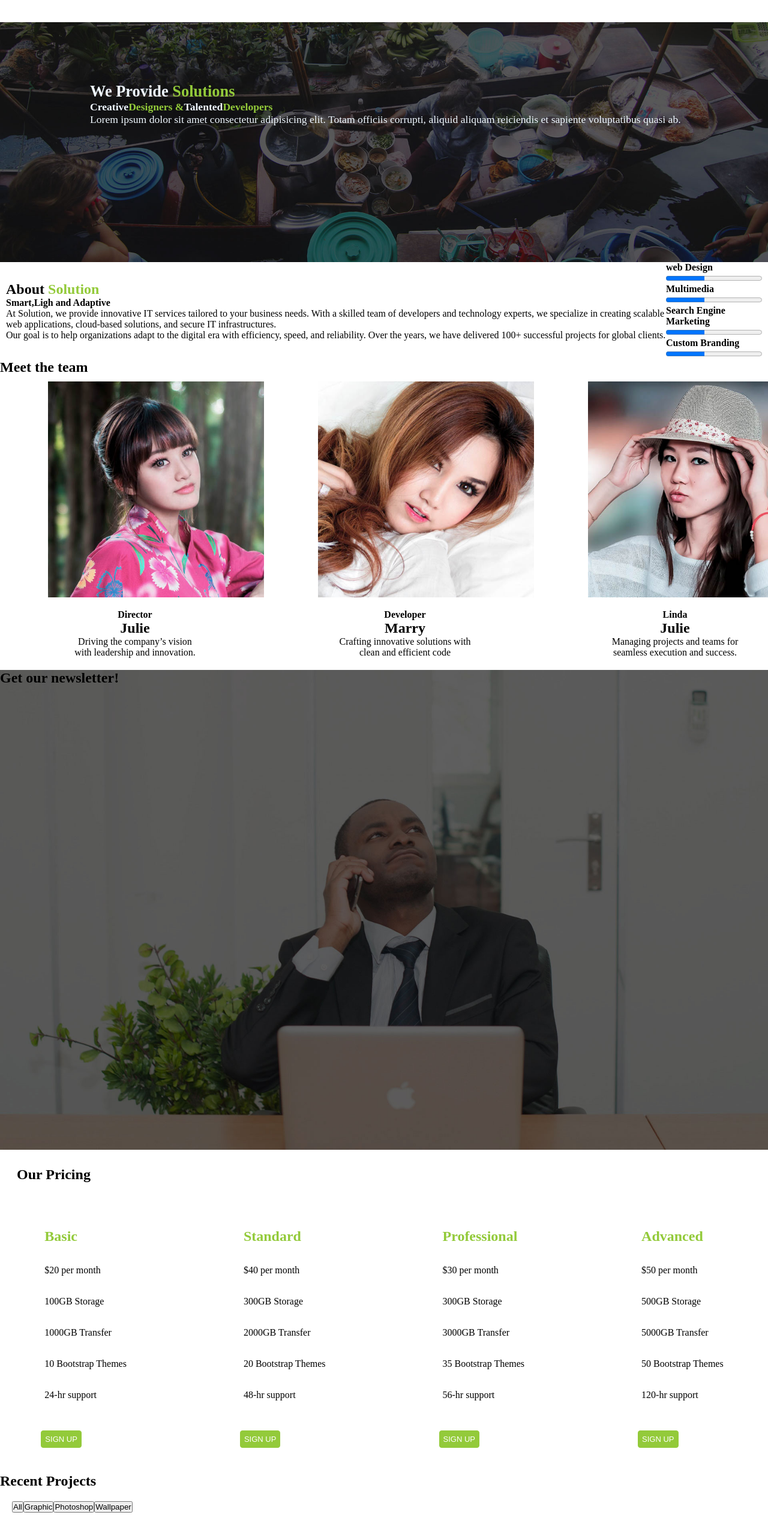
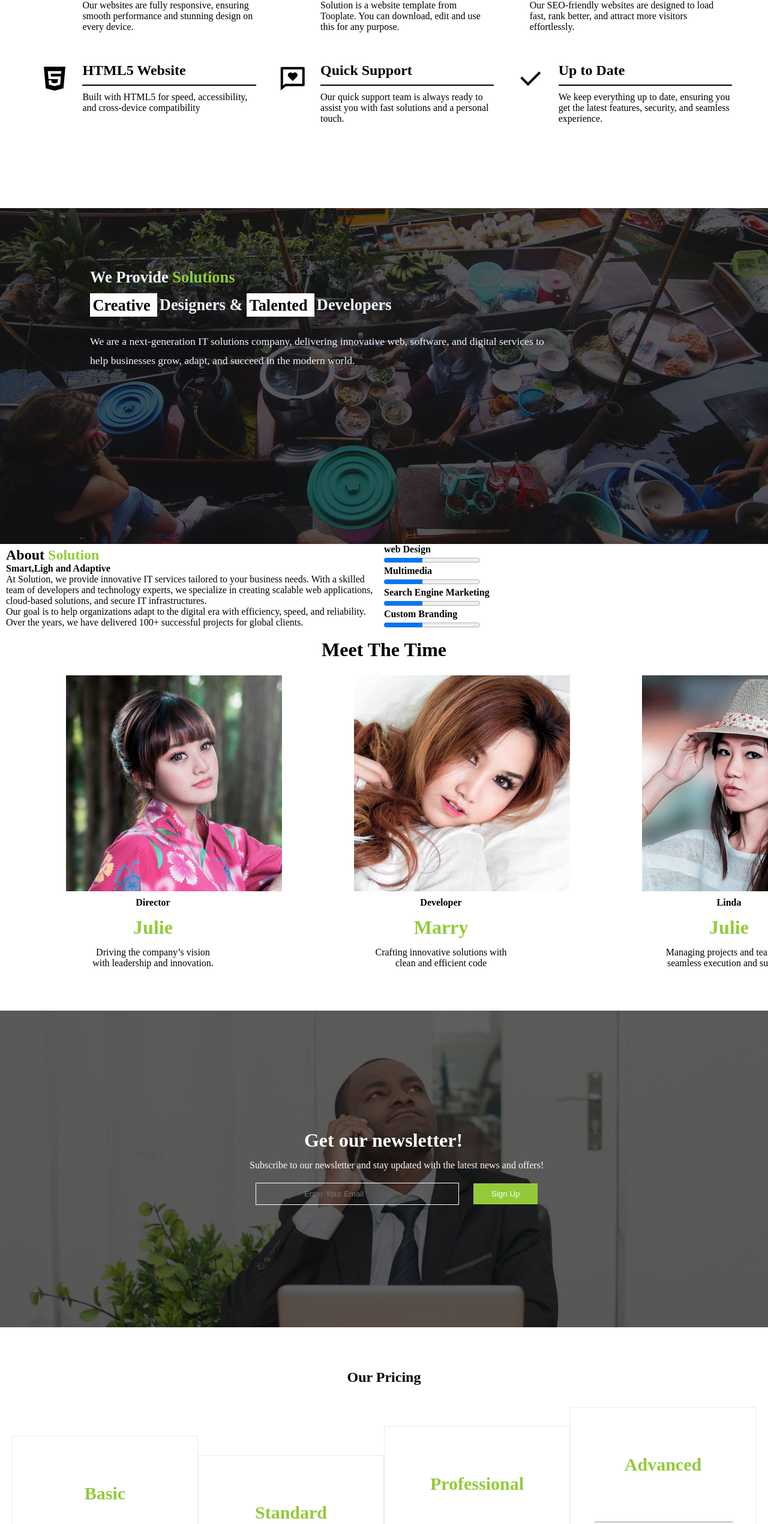
Before and after one commit to Nishabhatii/IT-Web, a plain HTML site: page Index.html in a window 1280 px wide. Shown: the part 219-2760 px from the top of the page at 60% size. Drawn offline with nearby package versions, Linux system fonts and the light colour scheme.

Commit message:
C:/Program Files/Git/

```diff
--- a/Index.css
+++ b/Index.css
@@ -21,6 +21,7 @@ height: 13vh;
 align-items:  center;
 position: fixed;
 width: 100%;
+
 }
 #Service{
     background-image: url(images/divider-bg.jpg);
@@ -28,10 +29,26 @@ width: 100%;
     background-repeat: no-repeat;
     background-size: cover;
     width: 100%;
-    height: 50vh;
+    height: 70vh;
     color: aliceblue;
    padding: 100px 120px 140px 150px;
    font-size: 1.1rem;
+
+}
+#Service h4{
+padding: 15px 0 30px 0;
+font-size: 1.5em;
+}
+#Service p{
+line-height: 1.8;
+width: 75%;
+
+}
+#Service h4 span {
+background-color: white;
+color: #000;
+margin-right: 4px;
+padding: 4.5px;
 }
 
 .list{
@@ -54,32 +71,56 @@ font-weight: 500;
 color: #93CA3A;
 cursor: pointer;
 }
+/* home */
+
 .homedata{
 width: 100%;
+display: block;
+gap: 30px;
+justify-content: center;
+padding: 40px 60px;
+padding-top: 120px;
+margin-bottom: 100px;
+
+}
+.homedata1 {
 display: flex;
 gap: 30px;
-justify-content: center;
-padding: 40px;
-}
-.homedata1 , .homedata2{
-   display: flex;
-   width: 640px;
-   justify-items: flex-start;
-}
-.card {
-    margin-top: 50px;
-    display: flex;
+padding-top: 50px;
 
 }
-.card h3{
-    text-decoration: underline;
-    padding-bottom: 1px;
+
+.card {
+   height: 100%;
+   width: 100%;
+   display: flex;
+   gap: 1.4rem;
+
+}
+.card-link a {
+  font-size: 3rem;
+  margin-left: 7px;
+
+}
+.card-p h2{
+
+    padding-bottom: 10px;
+}
+
+.card-p p{
+    padding-top: 10px;
+   border-top: 2px solid black;
+
 }
 #About{
     display: flex;
     justify-content: space-between;
     align-items: center;
     padding: 0 10px;
+}
+
+.About1 {
+   width: 100%;
 }
 .intro{
     background-image: url(images/slider/1.jpg);
@@ -89,17 +130,51 @@ padding: 40px;
     width: 100%;
     overflow-x: hidden;
 }
+/* newleetter */
 .newsletter{
     background-image: url(images/newsletter-bg.jpg);
     background-position: center;
     background-size: cover;
     background-repeat: no-repeat;
-    height: 100vh;
+    height: 66vh;
     width: 100%;
-    overflow-x: hidden;}
+    overflow-x: hidden;
+align-content: center;
+padding-left: 26rem;
+color: #fdfbfb;}
+   .newsletter-h2{
+    margin-bottom: 2rem;
+    /* align-content: center; */
+    margin-right: 27rem !important;
+   }
+   .newsletter-data input{
+margin: 20px 10px;
+padding: 10px 80px 10px 80px;
+background-color: transparent;
+color: white !important;
+border: 1px solid white;
+   }
+
+   .newsletter-data button{
+margin: 20px 10px;
+padding: 10px 30px;
+background-color: #93CA3A;
+color: white;
+border: none;
+   }
+   .newsletter-data button:hover ,.newsletter-data input:hover {
+  box-shadow: 0 0 10px #fdfbfb;
+}
+
 /* }team */
+#Team h2{
+    text-align: center;
+    font-size: 2rem;
+    margin: 14px;
+}
 .Team-data{
     display: flex;
+    align-items: center;
 }
 .Team-img{
 display: flex;
@@ -110,46 +185,103 @@ width: 100%;
 height: 45vh;
 gap: 30px;
 }
+
+.Team-img:hover{
+transition: 2ms;
+color: #000;
+}
 .Team-text{
 
    text-align: center;
-   margin: 20px 0;
+   margin: 0 0;
 }
+.Team-member{
+margin-bottom: 70px;
+margin-left: 30px;
+}
+.Team-member h2{
+margin-bottom: 30px;
 
+}
+/* price */
 
 #pricing{
     display: flex;
 }
+.heading{
+    text-align: center;
+    margin: 70px 0 0px 0;
+    font-weight: 600 ;
+}
+
+.Price >div:nth-child(1){
+    margin-top: 4rem;
+}
+.Price >div:nth-child(2){
+    margin-top: 6rem;
+}
+.Price >div:nth-child(3){
+    margin-top: 3rem;
+}
+.Price >div:nth-child(4){
+    margin-top: 1rem;
+}
 #Pricing h2{
     display: flex;
-
-
+    margin-left: 50px;
+    padding: 6px;
+   margin: 22px;
 }.Basic{
     display: block;
     align-items: flex-start;
+    width: 100%;
+    border: 0.1px solid rgb(238, 236, 236);
+     text-align: center;
+}
+.Basic h2 span{
 
+
+    width: 100%;
+
+   text-align: center;
+ font-size: 30px;
+
+  padding: 50px 0;
+
+}
+.line{
+    height: 0.1px;
+    width: 75%;
+    padding-left: 20px;
+    margin-left: 40px;
 }
 .Basic li{
     list-style: none;
 
 }
-.Basic ul ,.Basic  button,#Pricing h2{
+.Basic li {
    padding: 6px;
    margin: 22px;
+   font-size: 1.0rem;
 }
 .Basic  button{
    background-color: #93CA3A;
    color: white;
-   font-size: small;
+   font-size: 0.75rem;
+   font-weight: 600;
    border-radius: 4px;
    border: 0.3px solid #93CA3A;
    align-content: center;
+   padding: 8px 36px;
+   margin-top: 12px;
+   margin-bottom: 12px;
 }
 .Price{
     display: flex;
-   gap: 139px;
+
   padding: 20px;
    justify-content: center;
+
 }
 .Basic:hover{
     background-color: black;
@@ -157,24 +289,41 @@ gap: 30px;
 
 }
 /* portfolio */
-
 #Portfolio{
 
+}
+#Portfolio h2{
+   text-align: center;
+   font-size: 30px;
+   margin-bottom: 30px;
 }
 .Portfolio-btn{
 display: flex;
 border: none;
-padding: 10px 0 10px 10px;
+justify-content: center;
+}
+.Portfolio-btn:hover{
+border: 0 0 10px #fdfdfd,
+}
+.Portfolio-btn button{
+    padding: 10px 20px 10px 20px;
 margin: 10px 10px 10px 10px;
+border: 0.2px solid rgb(231, 229, 229);
+color:#777777;
+background-color: rgb(254, 255, 255);
 }
 .img{
     display: flex;
+    justify-content: center;
+    flex-wrap: nowrap;
 }
 .img img{
-    width: 100%;
+    flex: 1 1 0;
+    max-width: 24%;
     height: 260px;
-    margin: 10px 10px;
-    gap: 20px;
+    object-fit: cover;
+    margin: 15px 15px
+
 }
 
 /* contact */
@@ -193,11 +342,14 @@ margin: 10px 10px 10px 10px;
    overflow-x: hidden;
    justify-content: space-around
 }
+.info{
+margin: 15px 17px ;
+}
 .Contact-first{
 width: 22vw
 }
 .Contact-first h2{
-padding-bottom: 9px;
+padding-bottom: 5px;
 padding-left: 9px;
 font-size: 32px;
 }
--- a/Index.html
+++ b/Index.html
@@ -32,47 +32,49 @@
       <div class="homedata1">
         <div class="card">
          <div class="card-link"><a><i class="ri-macbook-line"></i> </a></div>
-          <div class="card-p"><h3>Fully Responsive</h3>
+          <div class="card-p"><h2>Fully Responsive</h2>
           <p>Our websites are fully responsive, ensuring smooth performance and stunning design on every device.</p></div>
         </div>
         <div class="card">
           <div class="card-link"><a><i class="ri-settings-4-fill"></i> </a></div>
-         <div class="card-p"> <h3>Customize Easily</h3>
+         <div class="card-p"> <h2>Customize Easily</h2>
           <p>Solution is a website template from Tooplate. You can download, edit and use this for any purpose.</p></div>
         </div>
         <div class="card">
          <div class="card-link"> <a><i class="ri-telegram-2-fill"></i></a></div>
-          <div class="card-p"><h3>SEO Friendly</h3>
+          <div class="card-p"><h2>SEO Friendly</h2>
           <p>
             Our SEO-friendly websites are designed to load fast, rank better, and attract more visitors effortlessly.
           </p></div>
         </div>
       </div>
-      <div class="homedata2">
+      <div class="homedata1">
         <div class="card">
-          <a><i class="ri-html5-fill"></i></a>
-          <h3>HTML5 Website</h3>
-          <p>Built with HTML5 for speed, accessibility, and cross-device compatibility</p>
+          <div class="card-link">
+          <a><i class="ri-html5-fill"></i></a></div>
+          <div class="card-p"> <h2>HTML5 Website</h2>
+          <p>Built with HTML5 for speed, accessibility, and cross-device compatibility</p></div>
         </div>
         <div class="card">
-          <a><i class="ri-chat-heart-line"></i></a>
-          <h3>Quick Support</h3>
+         <div class="card-link"> <a><i class="ri-chat-heart-line"></i></a></div>
+           <div class="card-p"><h2>Quick Support</h2>
 
-          <p>Our quick support team is always ready to assist you with fast solutions and a personal touch.</p>
+          <p>Our quick support team is always ready to assist you with fast solutions and a personal touch.</p></div>
         </div>
         <div class="card">
-          <a><i class="ri-check-fill"></i></a>
-          <h3>Up to Date</h3>
-          <p>We keep everything up to date, ensuring you get the latest features, security, and seamless experience.</p>
+         <div class="card-link"> <a><i class="ri-check-fill"></i></a></div>
+           <div class="card-p"><h2>Up to Date</h2>
+          <p>We keep everything up to date, ensuring you get the latest features, security, and seamless experience.</p></div>
         </div>
       </div>
     </div>
   </section>
   <section id="Service">
     <h1>We Provide <span>Solutions</span></h1>
-    <h4>Creative<span>Designers &</span>Talented<span>Developers</span></h4>
-    <p>Lorem ipsum dolor sit amet consectetur adipisicing elit. Totam officiis
-      corrupti, aliquid aliquam reiciendis et sapiente voluptatibus quasi ab.</p>
+    <h4><span>Creative </span>  Designers & <span>Talented </span> Developers</h4>
+    <p>We are a next-generation IT solutions company, delivering
+       innovative web, software, and digital services to help businesses grow, adapt,
+       and succeed in the modern world.</p>
   </section>
   <section id="About">
     <div class="About1">
@@ -96,78 +98,86 @@
         </div>
   </section>
   <section id="Team">
-    <H2>Meet the team</H2>
+   <h2>Meet The Time</h2>
     <div class="Team-data">
       <div class="Team-member">
       <div class="Team-img"><img src="images/team1.jpg"/></div>
     <div class="Team-text"><h4>Director</h4>
-    <h2>Julie</h2>
+    <h2><span>Julie</span></h2>
   <p>Driving the company’s vision <br> with leadership and innovation.</p></div>
 
     </div>
       <div class="Team-member">
       <div class="Team-img"><img src="images/team2.jpg"/></div>
     <div class="Team-text"><h4>Developer</h4>
-    <h2>Marry</h2>
+    <h2><span>Marry</span></h2>
   <p>Crafting innovative solutions with <br>clean and efficient code</p></div>
 
     </div>
       <div class="Team-member">
       <div class="Team-img"><img src="images/team3.jpg"/></div>
     <div class="Team-text"><h4>Linda</h4>
-    <h2>Julie</h2>
+    <h2><span>Julie</span></h2>
   <p>Managing projects and teams for <br>seamless execution and success.</p></div>
 
     </div>
+    </div><div class="newsletter">
+    <h2 class="newsletter-h2">Get our newsletter!</h2>
+    <p>Subscribe to our newsletter and stay updated with the latest news and offers!</p>
+    <div class="newsletter-data"><input type="text" placeholder="Enter Your Email"/>
+    <button>Sign Up</button></div>
     </div>
-    <h2 class="newsletter">Get our newsletter!</h2>
   </section>
   <section id="Pricing">
-    <h2>Our Pricing</h2>
+    <h1 class="heading">Our Pricing</h1>
     <div class="Price">
     <div class="Basic">
       <h2><span>Basic</span></h2>
-      <li>
-        <ul>$20 per month</ul>
-        <ul>100GB Storage</ul>
-        <ul>1000GB Transfer</ul>
-        <ul>10 Bootstrap Themes</ul>
-        <ul>24-hr support</ul>
-      </li>
+      <hr class="line">
+      <ul>
+        <li>$20 per month</li>
+        <li>100GB Storage</li>
+        <li>1000GB Transfer</li>
+        <li>10 Bootstrap Themes</li>
+        <li>24-hr support</li>
+        </ul>
       <button>SIGN UP</button>
     </div>
 
     <div class="Basic">
       <h2><span>Standard</span></h2>
-      <li>
-        <ul>$40 per month</ul>
-        <ul>300GB Storage</ul>
-        <ul>2000GB Transfer</ul>
-        <ul>20 Bootstrap Themes</ul>
-        <ul>48-hr support</ul>
-      </li>
+      <hr class="line">
+      <ul>
+        <li>$40 per month</li>
+        <li>300GB Storage</li>
+        <li>2000GB Transfer</li>
+        <li>20 Bootstrap Themes</li>
+        <li>48-hr support</li>
+      </ul>
       <button>SIGN UP</button>
     </div>
     <div class="Basic">
       <h2><span>Professional</span></h2>
-      <li>
-        <ul>$30 per month</ul>
-        <ul>300GB Storage</ul>
-        <ul>3000GB Transfer</ul>
-        <ul>35 Bootstrap Themes</ul>
-        <ul>56-hr support</ul>
-      </li>
+      <hr class="line">
+      <ul>
+        <li>$30 per month</li>
+        <li>300GB Storage</li>
+        <li>3000GB Transfer</li>
+        <li>35 Bootstrap Themes</li>
+        <li>56-hr support</li>
+      </ul>
       <button>SIGN UP</button>
     </div>
     <div class="Basic">
       <h2><span>Advanced</span></h2>
-      <li>
-        <ul>$50 per month</ul>
-        <ul>500GB Storage</ul>
-        <ul>5000GB Transfer</ul>
-        <ul>50 Bootstrap Themes</ul>
-        <ul>120-hr support</ul>
-      </li>
+      <hr class="line">
+      <ul>
+        <li>$50 per month</li>
+        <li>500GB Storage</li>
+        <li>5000GB Transfer</li>
+        <li>50 Bootstrap Themes</li>
+        <li>120-hr support</li>
+      </ul>
       <button>SIGN UP</button>
     </div>
     </div>
@@ -179,11 +189,14 @@
       <button>Graphic</button>
       <button>Photoshop</button>
       <button>Wallpaper</button>
-    </div>
+    </div><div class="photo">
     <div class="img"><img src="images/portfolio-img1.jpg"/>
     <img src="images/portfolio-img2.jpg"/>
-    <img src="images/portfolio-img3.jpg"/>
-    <img src="images/portfolio-img4.jpg"/></div>
+    <img src="images/portfolio-img3.jpg"/></div>
+   <div class="img"> <img src="images/portfolio-img4.jpg"/>
+    <img src="images/portfolio-img5.jpg"/>
+    <img src="images/portfolio-img6.jpg"/></div></div>
+
 
 
   </section>
```
